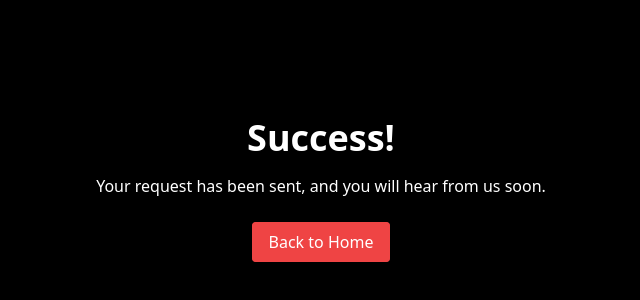
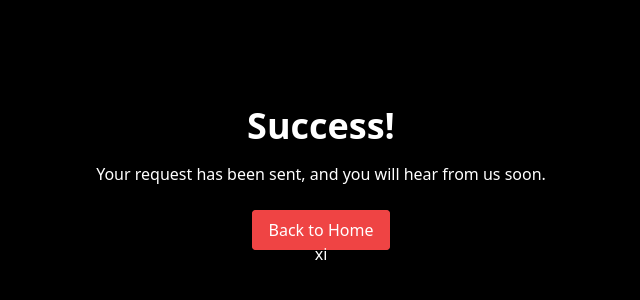
Before and after one commit to moundhermesfar/Nextech, a React (Vite) app: page /success in a window 1280 px wide. Shown: the part 214-514 px from the top of the page, without its empty margins (319-959 px from the left). Built offline with nearby package versions, Linux system fonts and the light colour scheme.

Commit message:
not first commit

```diff
--- a/src/pages/Success.jsx
+++ b/src/pages/Success.jsx
@@ -43,7 +43,7 @@ const SuccessPage = () => {
           Back to Home
         </Link>
       </div>
-    </div>
+    xi</div>
   );
 };
 
```
